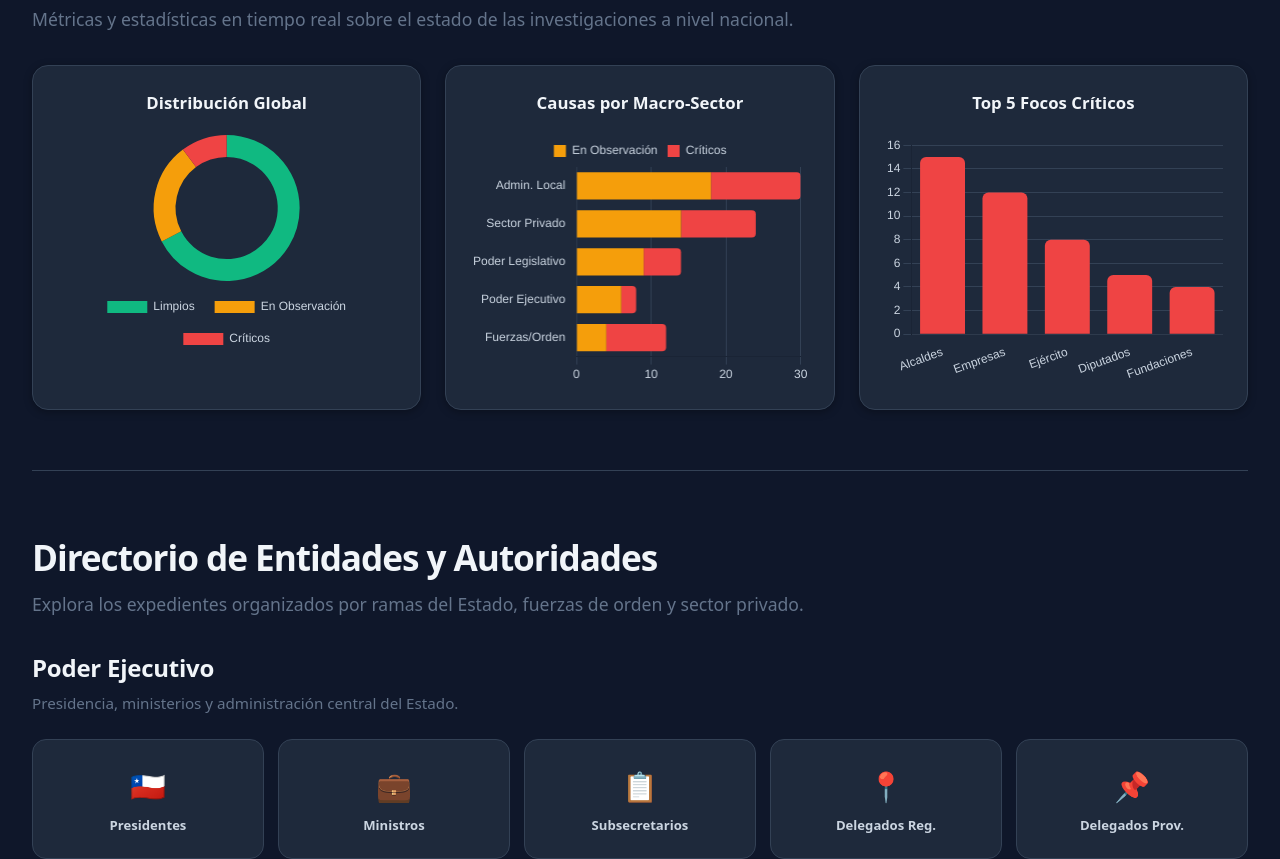
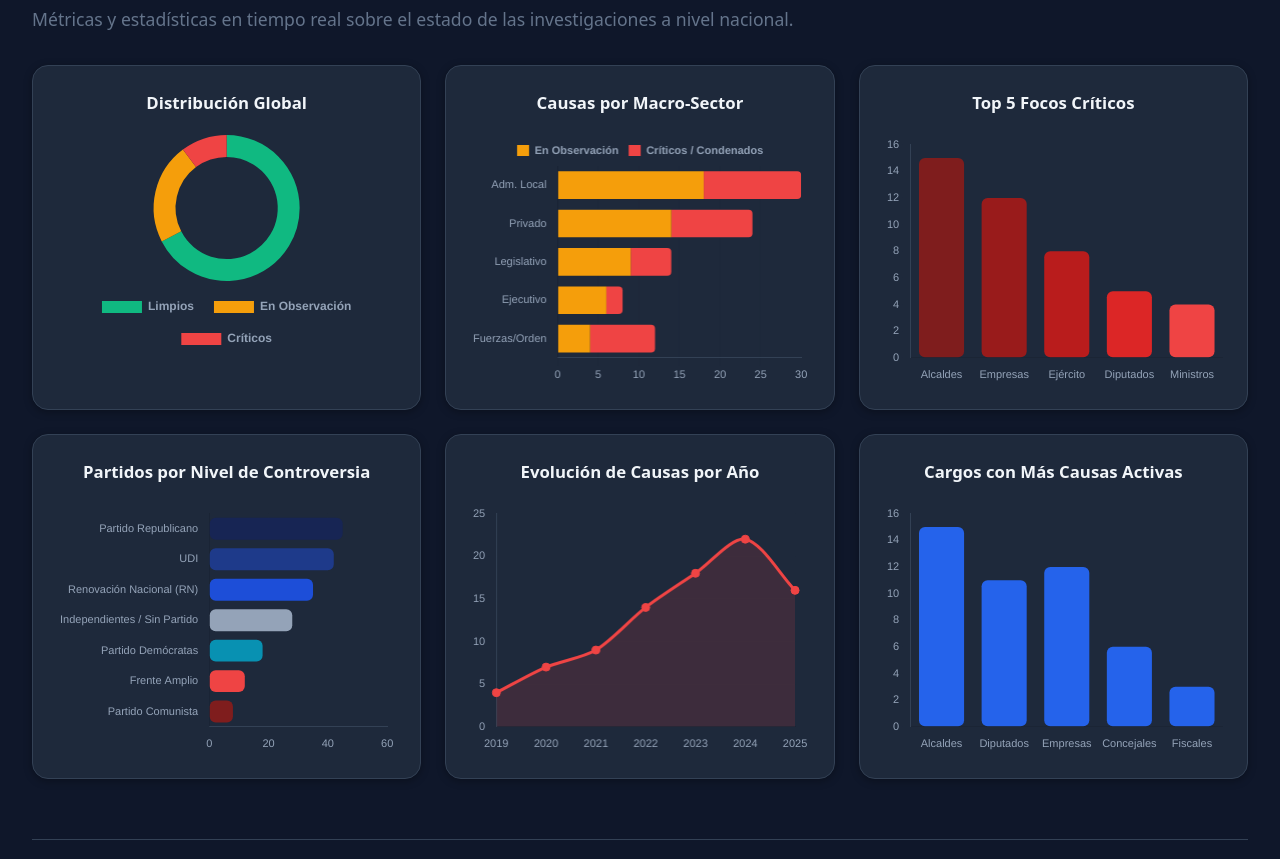
Before and after one commit to proyectoexpedientesc/app-expedientes-c-web, a Vue app: page / in a window 1280 px wide. Shown: the part 620-1479 px from the top of the page. Built offline with nearby package versions, Linux system fonts and the light colour scheme; no server answers; the database is empty.

Commit message:
Add: Se agregan dos graficos nuevos

```diff
--- a/src/views/HomeView.vue
+++ b/src/views/HomeView.vue
@@ -61,6 +61,30 @@
             <Bar :data="dataTopCriticos" :options="opcionesBarrasSimples" />
           </div>
         </div>
+
+        <!-- Gráfico 4: Partidos con Mayor Controversia -->
+        <div class="chart-card">
+          <h3 class="chart-title">Partidos por Nivel de Controversia</h3>
+          <div class="chart-wrapper">
+            <Bar :data="dataPartidos" :options="opcionesPartidos" />
+          </div>
+        </div>
+
+        <!-- Gráfico 5: Evolución de Causas -->
+        <div class="chart-card">
+          <h3 class="chart-title">Evolución de Causas por Año</h3>
+          <div class="chart-wrapper">
+            <Line :data="dataCausasPorAno" :options="opcionesLinea" />
+          </div>
+        </div>
+
+        <!-- Gráfico 6: Ranking de Cargos -->
+        <div class="chart-card">
+          <h3 class="chart-title">Cargos con Más Causas Activas</h3>
+          <div class="chart-wrapper">
+            <Bar :data="dataRankingCargos" :options="opcionesBarrasSimples" />
+          </div>
+        </div>
       </div>
     </section>
     <!-- FIN SECCIÓN GRÁFICOS -->
@@ -96,161 +120,429 @@
 </template>
 
 <script setup>
-import { ref, computed } from 'vue'
+import { ref, computed, onMounted, onUnmounted } from 'vue'
+import { obtenerTodos } from '../firebase'
 import {
-  Chart as ChartJS,
-  Title,
-  Tooltip,
-  Legend,
-  BarElement,
-  ArcElement,
-  CategoryScale,
-  LinearScale
+  Chart as ChartJS, Title, Tooltip, Legend,
+  BarElement, ArcElement, CategoryScale, LinearScale,
+  LineElement, PointElement, Filler
 } from 'chart.js'
-import { Bar, Doughnut } from 'vue-chartjs'
+import { Bar, Doughnut, Line } from 'vue-chartjs'
 
-// Registro de componentes de Chart.js
-ChartJS.register(Title, Tooltip, Legend, BarElement, ArcElement, CategoryScale, LinearScale)
+ChartJS.register(
+  Title, Tooltip, Legend, BarElement, ArcElement,
+  CategoryScale, LinearScale,
+  LineElement, PointElement, Filler
+)
 
-// --------------------------------------------------------
-// 1. DICCIONARIOS Y CONSTANTES
-// --------------------------------------------------------
+
+// ── 1. TEMA REACTIVO + CARGA DE DATOS ─────────────────────────────────────
+const temaClaro = ref(false)
+const cargando  = ref(false)
+let observer = null
+
+onMounted(async () => {
+  temaClaro.value = document.documentElement.classList.contains('tema-claro')
+
+  observer = new MutationObserver(() => {
+    temaClaro.value = document.documentElement.classList.contains('tema-claro')
+  })
+
+  observer.observe(document.documentElement, {
+    attributes: true,
+    attributeFilter: ['class']
+  })
+
+  // Carga real desde Firebase
+  cargando.value = true
+  datosCrudos.value = await obtenerTodos()
+  cargando.value = false
+})
+
+onUnmounted(() => { observer?.disconnect() })
+
+// Colores de texto y grilla se adaptan al tema
+const CC = computed(() => ({
+  text:   temaClaro.value ? '#475569' : '#94a3b8',
+  muted:  temaClaro.value ? '#94a3b8' : '#64748b',
+  grid:   temaClaro.value ? '#e2e8f0' : '#1e293b',
+  border: temaClaro.value ? '#cbd5e1' : '#334155',
+}))
+
+
+// ── 2. PALETAS ────────────────────────────────────────────────────────────
+
+// Estado judicial — invariantes al tema
+const ESTADO = {
+  Limpio:      '#10b981',
+  Observación: '#f59e0b',
+  Crítico:     '#ef4444',
+}
+
+// Espectro político chileno
+// Derecha → azules/morados   |   Centro → amarillo/ámbar   |   Izquierda → rojos/naranjos
+const ESPECTRO_POLITICO = {
+  // Far-right / Derecha dura
+  'Partido Republicano':          '#172554',  // azul muy oscuro
+  'Republicano':                  '#172554',
+
+  // Derecha
+  'UDI':                          '#1e3a8a',  // azul profundo
+  'Renovación Nacional':          '#1d4ed8',  // azul
+  'Renovación Nacional (RN)':     '#1d4ed8',
+  'RN':                           '#1d4ed8',
+
+  // Centro-derecha liberal
+  'Evópoli':                      '#6d28d9',  // violeta
+
+  // Centro
+  'Partido Demócratas':           '#0891b2',  // cyan
+  'Partido Demócrata Cristiano':  '#b45309',  // ámbar oscuro
+  'PDC':                          '#b45309',
+  'Amarillos':                    '#ca8a04',  // amarillo
+
+  // Centro-izquierda
+  'Partido por la Democracia':    '#c2410c',  // naranja-rojo
+  'PPD':                          '#c2410c',
+  'Partido Radical':              '#dc2626',  // rojo
+  'PR':                           '#dc2626',
+
+  // Izquierda
+  'Partido Socialista':           '#e11d48',  // rosa-rojo
+  'PS':                           '#e11d48',
+  'Convergencia Social':          '#f43f5e',
+  'CS':                           '#f43f5e',
+  'Frente Amplio':                '#ef4444',  // rojo FA
+  'FA':                           '#ef4444',
+
+  // Far-left
+  'Partido Comunista':            '#7f1d1d',  // rojo oscuro
+  'PCCh':                         '#7f1d1d',
+  'PC':                           '#7f1d1d',
+
+  // Neutros
+  'Independiente':                '#94a3b8',
+  'Sin partido':                  '#94a3b8',
+  'Independientes / Sin Partido': '#94a3b8',
+  'Independientes':               '#94a3b8',
+}
+
+const colorPartido = (nombre) => ESPECTRO_POLITICO[nombre] ?? '#94a3b8'
+
+// Paleta institucional por rama del Estado (de más frío a más cálido)
+const PALETA_RAMAS = [
+  '#2563eb',  // Ejecutivo    → azul institucional
+  '#7c3aed',  // Legislativo  → violeta
+  '#0891b2',  // Judicial     → cyan
+  '#059669',  // Local        → verde
+  '#d97706',  // Autónomos    → ámbar
+  '#0f766e',  // Policías     → teal
+  '#9333ea',  // Privado      → púrpura
+]
+
+// Gradiente rojo para ranking de focos críticos (más grave = más oscuro)
+const PALETA_CRITICOS = [
+  '#7f1d1d',  // 1° puesto → rojo muy oscuro
+  '#991b1b',
+  '#b91c1c',
+  '#dc2626',
+  '#ef4444',  // 5° puesto → rojo suave
+]
+
 const GRUPOS_ESTADO = {
   'Limpio':      ['Limpio'],
   'Observación': ['Observación', 'Prescrita', 'En Litigio', 'En Litigio / Delatora'],
   'Crítico':     ['Crítico', 'Condenado', 'Condenada', 'Condenada / Delatora'],
 }
 
-const COLORES = {
-  Limpio: '#10b981',       // Verde esmeralda
-  Observación: '#f59e0b',  // Ámbar/Naranja
-  Crítico: '#ef4444'       // Rojo
-}
 
-const textColor = '#cbd5e1'
-const gridColor = '#334155'
+// ── 3. OPCIONES COMPUTED (REACTIVAS AL TEMA) ─────────────────────────────
 
-// --------------------------------------------------------
-// 2. CONFIGURACIÓN VISUAL DE LOS GRÁFICOS (Dark Mode)
-// --------------------------------------------------------
-const opcionesDona = {
+const opcionesDona = computed(() => ({
   responsive: true,
   maintainAspectRatio: false,
   plugins: {
-    legend: { position: 'bottom', labels: { color: textColor, padding: 20 } },
-    tooltip: { callbacks: { label: (context) => ` ${context.label}: ${context.raw} registros` } }
+    legend: {
+      position: 'bottom',
+      labels: {
+        color: CC.value.text,
+        padding: 20,
+        font: { size: 12, weight: '600' }
+      }
+    },
+    tooltip: {
+      callbacks: {
+        label: (ctx) => ` ${ctx.label}: ${ctx.raw} registros`
+      }
+    }
   },
   cutout: '70%',
   borderWidth: 0
-}
+}))
 
-const opcionesBarrasApiladas = {
+const opcionesBarrasApiladas = computed(() => ({
   responsive: true,
   maintainAspectRatio: false,
-  indexAxis: 'y', // Barras horizontales
+  indexAxis: 'y',
   plugins: {
-    legend: { position: 'top', labels: { color: textColor, boxWidth: 12 } }
+    legend: {
+      position: 'top',
+      labels: {
+        color: CC.value.text,
+        boxWidth: 12,
+        font: { size: 11, weight: '600' }
+      }
+    }
   },
   scales: {
-    x: { stacked: true, grid: { color: gridColor }, ticks: { color: textColor } },
-    y: { stacked: true, grid: { display: false }, ticks: { color: textColor } }
+    x: {
+      stacked: true,
+      grid:  { color: CC.value.grid },
+      ticks: { color: CC.value.text, font: { size: 11 } },
+      border:{ color: CC.value.border }
+    },
+    y: {
+      stacked: true,
+      grid:  { display: false },
+      ticks: { color: CC.value.text, font: { size: 11 } }
+    }
   }
-}
+}))
 
-const opcionesBarrasSimples = {
+const opcionesBarrasSimples = computed(() => ({
   responsive: true,
   maintainAspectRatio: false,
   plugins: { legend: { display: false } },
   scales: {
-    x: { grid: { display: false }, ticks: { color: textColor } },
-    y: { grid: { color: gridColor }, ticks: { color: textColor, precision: 0 } }
+    x: {
+      grid:  { display: false },
+      ticks: { color: CC.value.text, font: { size: 11 } }
+    },
+    y: {
+      grid:  { color: CC.value.grid },
+      ticks: { color: CC.value.text, font: { size: 11 }, precision: 0 },
+      border:{ color: CC.value.border }
+    }
   }
-}
+}))
 
-// --------------------------------------------------------
-// 3. PROCESAMIENTO REACTIVO DE DATOS (COMPUTED)
-// --------------------------------------------------------
+const opcionesPartidos = computed(() => ({
+  responsive: true,
+  maintainAspectRatio: false,
+  indexAxis: 'y',
+  plugins: { legend: { display: false } },
+  scales: {
+    x: {
+      grid:  { color: CC.value.grid },
+      ticks: { color: CC.value.text, font: { size: 11 } },
+      border:{ color: CC.value.border }
+    },
+    y: {
+      grid:  { display: false },
+      ticks: { color: CC.value.text, font: { size: 11 } }
+    }
+  }
+}))
+
+const opcionesLinea = computed(() => ({
+  responsive: true,
+  maintainAspectRatio: false,
+  plugins: { legend: { display: false } },
+  scales: {
+    x: {
+      grid:  { display: false },
+      ticks: { color: CC.value.text, font: { size: 11 } }
+    },
+    y: {
+      beginAtZero: true,
+      grid:  { color: CC.value.grid },
+      ticks: { color: CC.value.text, font: { size: 11 }, precision: 0 },
+      border:{ color: CC.value.border }
+    }
+  }
+}))
+
+
+// ── 4. DATOS ──────────────────────────────────────────────────────────────
+
 const datosCrudos = ref([])
 
-// Gráfico 1: Dona de Estados Globales
+// Todas las causas únicas de la base real, con el tipo de cada político asociado
+const causasUnicas = computed(() => {
+  const mapa = new Map()
+  datosCrudos.value.forEach(politico => {
+    if (!Array.isArray(politico.causas)) return
+    politico.causas.forEach(causa => {
+      if (!mapa.has(causa.id_causa)) {
+        mapa.set(causa.id_causa, { ...causa, tipos: new Set() })
+      }
+      mapa.get(causa.id_causa).tipos.add(politico.tipo)
+    })
+  })
+  return Array.from(mapa.values())
+})
+
+// Mapa tipo → label, derivado de macroCategorias (evita duplicar datos)
+const mapaLabels = computed(() => {
+  const m = {}
+  macroCategorias.forEach(macro =>
+    macro.items.forEach(item => { m[item.tipo] = item.label })
+  )
+  return m
+})
+
+// Gráfico 1 — Dona: distribución global de estados
 const dataEstados = computed(() => {
-  if (datosCrudos.value.length === 0) {
-    return {
-      labels: ['Limpios', 'En Observación', 'Críticos'],
-      datasets: [{
-        data: [145, 48, 22],
-        backgroundColor: [COLORES.Limpio, COLORES.Observación, COLORES.Crítico],
-        borderWidth: 0,
-        hoverOffset: 4
-      }]
-    }
+  const c = { Limpio: 0, Observación: 0, Crítico: 0 }
+
+  if (datosCrudos.value.length > 0) {
+    datosCrudos.value.forEach(p => {
+      if      (GRUPOS_ESTADO.Limpio.includes(p.estado_judicial))      c.Limpio++
+      else if (GRUPOS_ESTADO.Observación.includes(p.estado_judicial)) c.Observación++
+      else if (GRUPOS_ESTADO.Crítico.includes(p.estado_judicial))     c.Crítico++
+    })
+  } else {
+    c.Limpio = 145; c.Observación = 48; c.Crítico = 22
   }
-
-  const conteo = { Limpio: 0, Observación: 0, Crítico: 0 }
-
-  datosCrudos.value.forEach(item => {
-    if (GRUPOS_ESTADO.Limpio.includes(item.estado_judicial)) conteo.Limpio++
-    else if (GRUPOS_ESTADO.Observación.includes(item.estado_judicial)) conteo.Observación++
-    else if (GRUPOS_ESTADO.Crítico.includes(item.estado_judicial)) conteo.Crítico++
-  })
 
   return {
     labels: ['Limpios', 'En Observación', 'Críticos'],
     datasets: [{
-      data: [conteo.Limpio, conteo.Observación, conteo.Crítico],
-      backgroundColor: [COLORES.Limpio, COLORES.Observación, COLORES.Crítico],
+      data: [c.Limpio, c.Observación, c.Crítico],
+      backgroundColor: [ESTADO.Limpio, ESTADO.Observación, ESTADO.Crítico],
+      hoverBackgroundColor: ['#059669', '#d97706', '#dc2626'],
       borderWidth: 0,
-      hoverOffset: 4
+      hoverOffset: 6
     }]
   }
 })
 
-// Gráfico 2: Causas Apiladas por Macro-Sector
-const dataSectoresApilados = computed(() => {
-  if (datosCrudos.value.length === 0) {
-    return {
-      labels: ['Admin. Local', 'Sector Privado', 'Poder Legislativo', 'Poder Ejecutivo', 'Fuerzas/Orden'],
-      datasets: [
-        { label: 'En Observación', data: [18, 14, 9, 6, 4], backgroundColor: COLORES.Observación, borderRadius: 4 },
-        { label: 'Críticos', data: [12, 10, 5, 2, 8], backgroundColor: COLORES.Crítico, borderRadius: 4 }
-      ]
+// Gráfico 2 — Barras apiladas: causas por macro-sector
+const dataSectoresApilados = computed(() => ({
+  labels: ['Adm. Local', 'Privado', 'Legislativo', 'Ejecutivo', 'Fuerzas/Orden'],
+  datasets: [
+    {
+      label: 'En Observación',
+      data: [18, 14, 9, 6, 4],
+      backgroundColor: ESTADO.Observación,
+      borderRadius: 4
+    },
+    {
+      label: 'Críticos / Condenados',
+      data: [12, 10, 5, 2, 8],
+      backgroundColor: ESTADO.Crítico,
+      borderRadius: 4
     }
+  ]
+}))
+
+// Gráfico 3 — Top 5 focos críticos: gradiente rojo oscuro → claro
+const dataTopCriticos = computed(() => ({
+  labels: ['Alcaldes', 'Empresas', 'Ejército', 'Diputados', 'Ministros'],
+  datasets: [{
+    label: 'Casos Críticos',
+    data: [15, 12, 8, 5, 4],
+    backgroundColor: PALETA_CRITICOS,
+    borderRadius: 6,
+    borderSkipped: false
+  }]
+}))
+
+// Gráfico 4 — Partidos: espectro político izquierda→derecha
+const labelsPartidos = [
+  'Partido Republicano',
+  'UDI',
+  'Renovación Nacional (RN)',
+  'Independientes / Sin Partido',
+  'Partido Demócratas',
+  'Frente Amplio',
+  'Partido Comunista',
+]
+
+const dataPartidos = computed(() => ({
+  labels: labelsPartidos,
+  datasets: [{
+    label: 'Nivel de Controversia',
+    data: [45, 42, 35, 28, 18, 12, 8],
+    backgroundColor: labelsPartidos.map(colorPartido),
+    borderRadius: 6,
+    borderSkipped: false
+  }]
+}))
+
+// Gráfico 5 — Línea: evolución de causas por año
+const dataCausasPorAno = computed(() => {
+  const conteo = {}
+  causasUnicas.value.forEach(c => {
+    const ano = c.anio || 'S/D'
+    conteo[ano] = (conteo[ano] || 0) + 1
+  })
+
+  const entradas = Object.keys(conteo).length > 0
+    ? Object.entries(conteo).sort((a, b) => a[0].localeCompare(b[0]))
+    : [['2019', 4], ['2020', 7], ['2021', 9], ['2022', 14], ['2023', 18], ['2024', 22], ['2025', 16]]
+
+  return {
+    labels: entradas.map(([ano]) => ano),
+    datasets: [{
+      label: 'Causas iniciadas',
+      data: entradas.map(([, n]) => n),
+      borderColor: '#ef4444',
+      backgroundColor: 'rgba(239, 68, 68, 0.15)',
+      pointBackgroundColor: '#ef4444',
+      pointRadius: 4,
+      fill: true,
+      tension: 0.3
+    }]
   }
-  return { labels: [], datasets: [] }
 })
 
-// Gráfico 3: Top 5 Tipos Específicos Críticos
-const dataTopCriticos = computed(() => {
-  if (datosCrudos.value.length === 0) {
-    return {
-      labels: ['Alcaldes', 'Empresas', 'Ejército', 'Diputados', 'Fundaciones'],
-      datasets: [{
-        label: 'Casos Críticos',
-        data: [15, 12, 8, 5, 4],
-        backgroundColor: COLORES.Crítico,
-        borderRadius: 6
-      }]
-    }
+// Gráfico 6 — Ranking de cargos con más causas activas
+const dataRankingCargos = computed(() => {
+  const conteo = {}
+  causasUnicas.value.forEach(c => {
+    c.tipos.forEach(tipo => {
+      conteo[tipo] = (conteo[tipo] || 0) + 1
+    })
+  })
+
+  let entradas = Object.entries(conteo).sort((a, b) => b[1] - a[1]).slice(0, 6)
+
+  if (entradas.length === 0) {
+    entradas = [
+      ['alcaldes', 15], ['diputados', 11], ['empresas', 12],
+      ['concejales', 6], ['fiscales', 3]
+    ]
   }
-  return { labels: [], datasets: [] }
+
+  return {
+    labels: entradas.map(([tipo]) => mapaLabels.value[tipo] || tipo),
+    datasets: [{
+      label: 'Causas totales',
+      data: entradas.map(([, n]) => n),
+      backgroundColor: '#2563eb',
+      borderRadius: 6,
+      borderSkipped: false
+    }]
+  }
 })
 
-// --------------------------------------------------------
-// 4. CATEGORÍAS Y NAVEGACIÓN
-// --------------------------------------------------------
+
+// ── 5. CATEGORÍAS DE NAVEGACIÓN ───────────────────────────────────────────
+
 const macroCategorias = [
   {
     id: 'ejecutivo',
     titulo: 'Poder Ejecutivo',
     descripcion: 'Presidencia, ministerios y administración central del Estado.',
     items: [
-      { tipo: 'presidentes',                  label: 'Presidentes',            icono: '🇨🇱' },
-      { tipo: 'ministros',                    label: 'Ministros',              icono: '💼' },
-      { tipo: 'subsecretarios',               label: 'Subsecretarios',         icono: '📋' },
-      { tipo: 'delegados-presidenciales-reg', label: 'Delegados Reg.',         icono: '📍' },
-      { tipo: 'delegados-presidenciales-pro', label: 'Delegados Prov.',        icono: '📌' },
-      { tipo: 'seremis',                      label: 'Seremis',                icono: '🏢' },
-      { tipo: 'dictador',                     label: 'Dictadura',              icono: '💂' }
+      { tipo: 'presidentes',                  label: 'Presidentes',         icono: '🇨🇱' },
+      { tipo: 'ministros',                    label: 'Ministros',           icono: '💼' },
+      { tipo: 'subsecretarios',               label: 'Subsecretarios',      icono: '📋' },
+      { tipo: 'delegados-presidenciales-reg', label: 'Delegados Reg.',      icono: '📍' },
+      { tipo: 'delegados-presidenciales-pro', label: 'Delegados Prov.',     icono: '📌' },
+      { tipo: 'seremis',                      label: 'Seremis',             icono: '🏢' },
+      { tipo: 'dictador',                     label: 'Dictadura',           icono: '💂' }
     ]
   },
   {
@@ -288,9 +580,9 @@ const macroCategorias = [
     titulo: 'Órganos Autónomos',
     descripcion: 'Entidades independientes de control, justicia constitucional y persecución penal.',
     items: [
-      { tipo: 'fiscales',      label: 'Fiscales',            icono: '🔎' },
-      { tipo: 'contraloria',   label: 'Contraloría',         icono: '📑' },
-      { tipo: 'tc',            label: 'Tribunal Const.',     icono: '📖' }
+      { tipo: 'fiscales',    label: 'Fiscales',         icono: '🔎' },
+      { tipo: 'contraloria', label: 'Contraloría',      icono: '📑' },
+      { tipo: 'tc',          label: 'Tribunal Const.',  icono: '📖' }
     ]
   },
   {
@@ -306,11 +598,9 @@ const macroCategorias = [
   {
     id: 'privado',
     titulo: 'Sector Privado, Legal y Fundaciones',
-    descripcion: 'Empresas, empresarios, abogados, fundaciones y actores involucrados en causas judiciales.',
+    descripcion: 'Empresas, empresarios, abogados y fundaciones involucrados en causas.',
     items: [
       { tipo: 'empresas',    label: 'Empresas',    icono: '🏭' },
-      { tipo: 'empresarios', label: 'Empresarios', icono: '👔' }, // <-- NUEVO AGREGADO
-      { tipo: 'abogados',    label: 'Abogados',    icono: '⚖️' }, // <-- NUEVO AGREGADO
       { tipo: 'fundaciones', label: 'Fundaciones', icono: '🤝' }
     ]
   }
--- a/src/views/ListadosView.vue
+++ b/src/views/ListadosView.vue
@@ -231,8 +231,8 @@ const categorias = [
   { tipo: 'pdi',                          label: 'PDI' },
   { tipo: 'ejercito',                     label: 'Ejército' },
   { tipo: 'empresas',                     label: 'Empresas' },
-  { tipo: 'empresarios',                  label: 'Empresarios' }, // <-- NUEVO
-  { tipo: 'abogados',                     label: 'Abogados' },    // <-- NUEVO
+  { tipo: 'empresarios',                  label: 'Empresarios' },
+  { tipo: 'abogados',                     label: 'Abogados' },
   { tipo: 'fundaciones',                  label: 'Fundaciones' },
 ]
 
```
